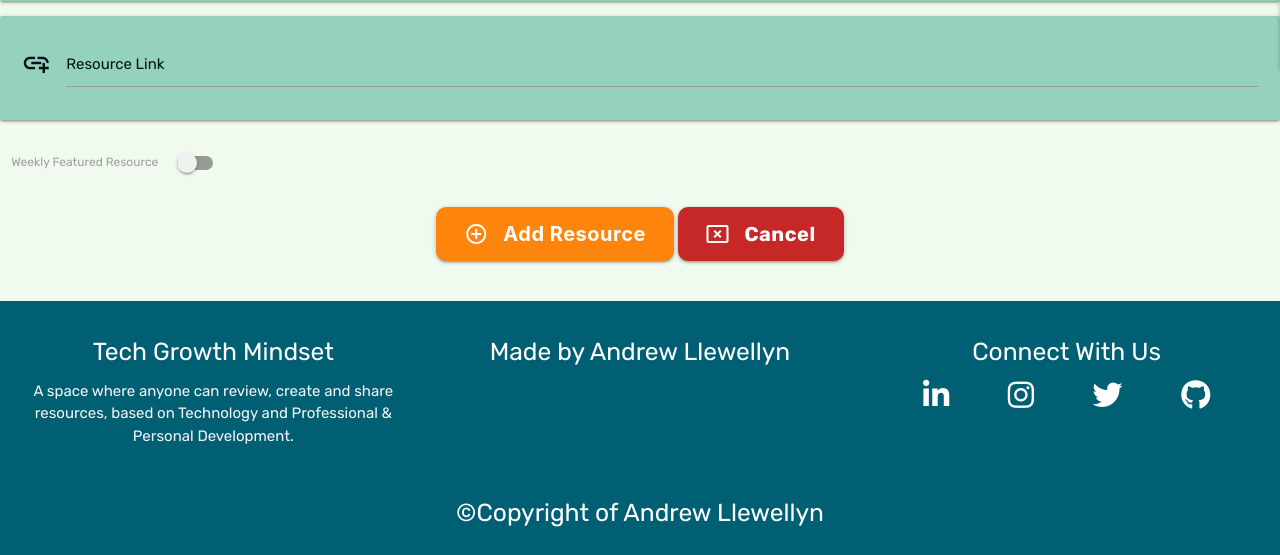
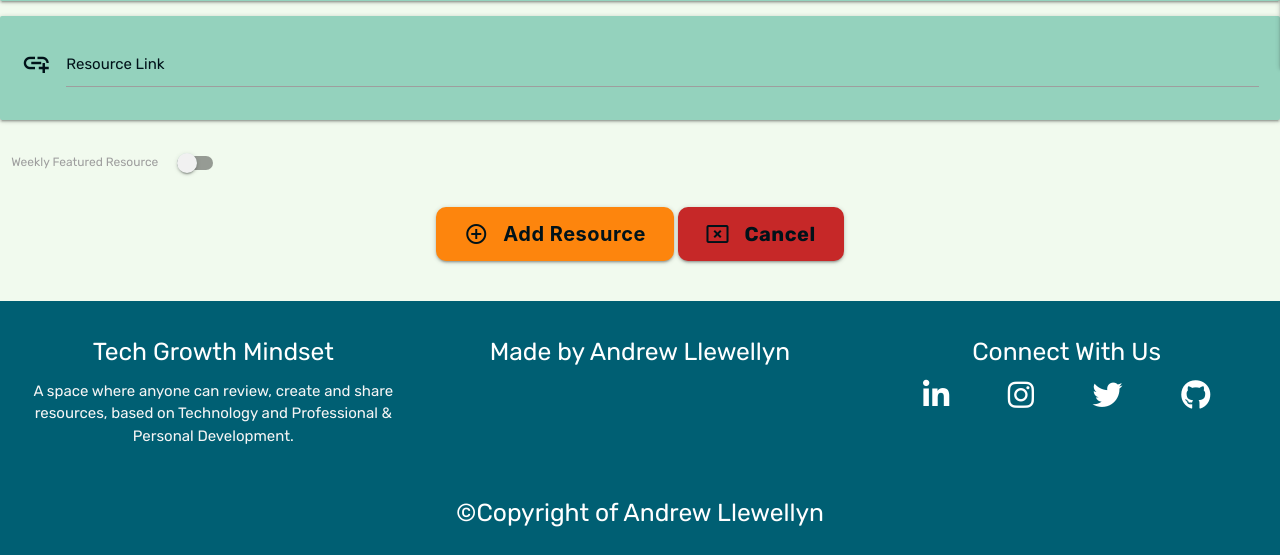
Before and after one commit to andywales83/tech_growth_mindset, a Flask app: page /add_resource in a window 1280 px wide. Shown: the part 792-1347 px from the top of the page. Run offline with Flask 2, Linux system fonts and the light colour scheme; the visitor is signed in with stand-in values (Sample User, id 1); data that the repository does not hold is empty; some libraries are stand-ins or nearby versions.

Commit message:
Change background font colour for better contrasting

```diff
--- a/static/css/style.css
+++ b/static/css/style.css
@@ -41,6 +41,7 @@ main {
     font-size: 15px;
     text-transform: initial;
     border-radius: 10px;
+    color: var(--rich-black);
 }
 
 .btn-large {
@@ -49,6 +50,7 @@ main {
     font-size: 20px;
     text-transform: initial;
     border-radius: 10px;
+    color: var(--rich-black);
 }
 
 .edit-btn,
```
